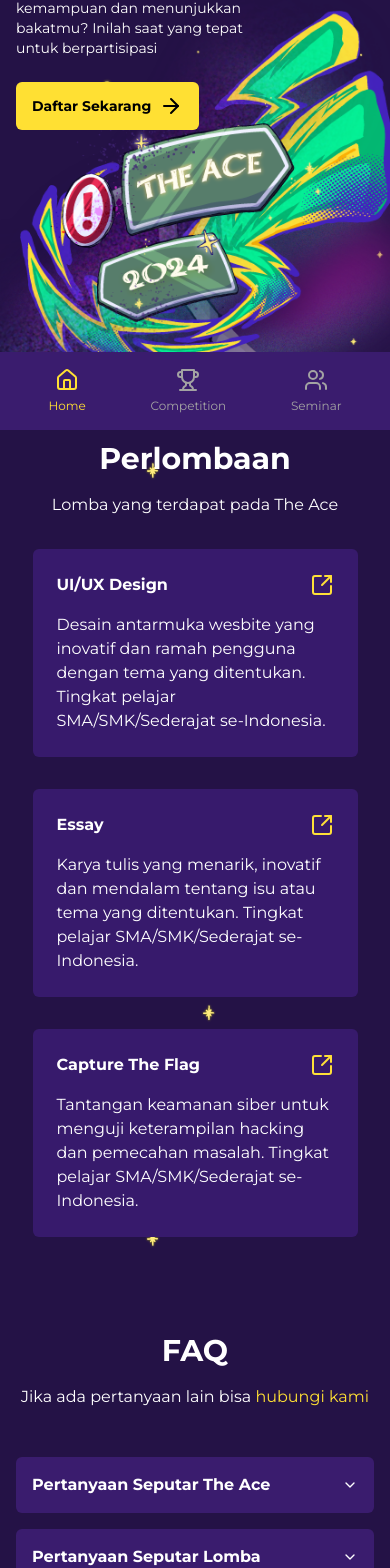
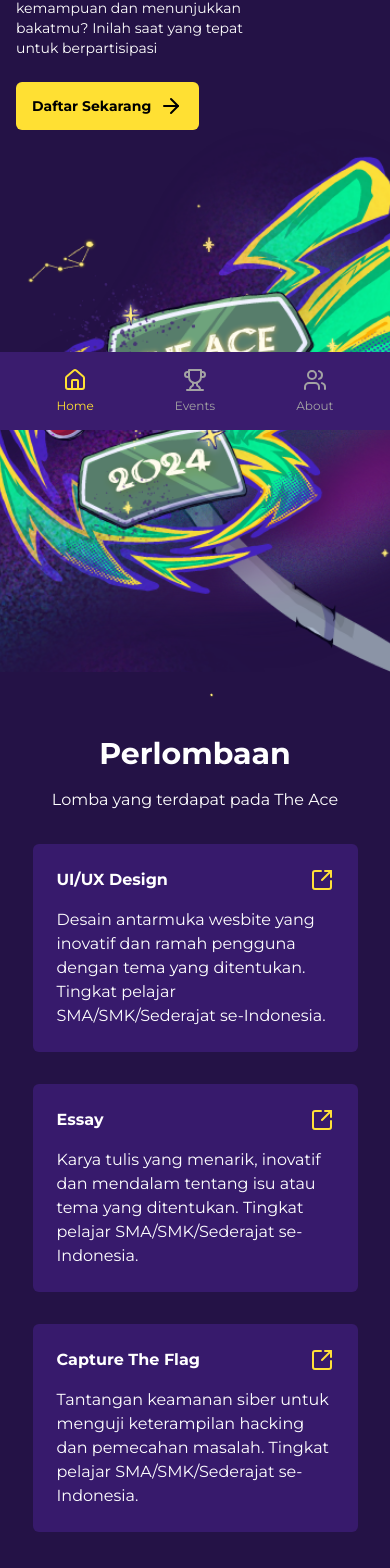
Before and after one commit to Brilliahib/theace-2024, a Next.js app: page / in a window 390 px wide. Shown: the part 414-1982 px from the top of the page. Built offline with nearby package versions, Linux system fonts and the light colour scheme.

Commit message:
fix: change text-size faq + change min h on landing page

```diff
--- a/app/about/page.jsx
+++ b/app/about/page.jsx
@@ -61,7 +61,7 @@ const AboutPage = () => {
           <div className="text-center space-y-4">
             <div className="mb-12 space-y-4">
               <h1 className="md:text-3xl text-2xl font-bold">Dokumentasi</h1>
-              <p>
+              <p className="md:inline-block hidden">
                 Lorem ipsum dolor sit amet consectetur, adipisicing elit.
                 Accusantium, quis.
               </p>
--- a/app/page.jsx
+++ b/app/page.jsx
@@ -27,7 +27,7 @@ export default function Home() {
   return (
     <>
       <div
-        className="md:h-screen min-h-[85vh] flex flex-col space-y-8 justify-start sm:justify-center items-center md:items-start bg-cover bg-center pad-x"
+        className="md:h-screen min-h-[120vh] flex flex-col space-y-8 justify-start sm:justify-center items-center md:items-start bg-cover bg-center pad-x"
         style={{
           backgroundImage: `url(${backgroundImage})`,
         }}
--- a/components/faq/faq.jsx
+++ b/components/faq/faq.jsx
@@ -20,47 +20,38 @@ export function FAQ() {
       </div>
       <Accordion type="single" collapsible className="w-full space-y-4">
         <AccordionItem value="item-1" className="border-0">
-          <AccordionTrigger className="p-4 rounded-md bg-secondary text-white font-bold">
+          <AccordionTrigger className="p-4 rounded-md bg-secondary text-white font-semibold md:text-base text-sm">
             Pertanyaan Seputar The Ace
           </AccordionTrigger>
           <AccordionContent className="p-4 rounded-md bg-secondary mt-4">
             <div className="space-y-4">
-              <div className="border-b-2">
-                <p className="mb-4">
-                  Yes. It adheres to the WAI-ARIA design pattern.
-                </p>
+              <div>
+                <p>Yes. It adheres to the WAI-ARIA design pattern.</p>
               </div>
-              <div>Yes. It adheres to the WAI-ARIA design pattern.</div>
             </div>
           </AccordionContent>
         </AccordionItem>
         <AccordionItem value="item-2" className="border-0">
-          <AccordionTrigger className="p-4 rounded-md bg-secondary  text-white font-bold">
+          <AccordionTrigger className="p-4 rounded-md bg-secondary  text-white font-semibold md:text-base text-sm">
             Pertanyaan Seputar Lomba
           </AccordionTrigger>
           <AccordionContent className="p-4 rounded-md bg-secondary mt-4">
             <div className="space-y-4">
-              <div className="border-b-2">
-                <p className="mb-4">
-                  Yes. It adheres to the WAI-ARIA design pattern.
-                </p>
+              <div>
+                <p>Yes. It adheres to the WAI-ARIA design pattern.</p>
               </div>
-              <div>Yes. It adheres to the WAI-ARIA design pattern.</div>
             </div>
           </AccordionContent>
         </AccordionItem>
         <AccordionItem value="item-3" className="border-0">
-          <AccordionTrigger className="p-4 rounded-md bg-secondary  text-white font-bold">
+          <AccordionTrigger className="p-4 rounded-md bg-secondary  text-white font-semibold md:text-base text-sm">
             Pertanyaan Seputar Seminar
           </AccordionTrigger>
           <AccordionContent className="p-4 rounded-md bg-secondary mt-4">
             <div className="space-y-4">
-              <div className="border-b-2">
-                <p className="mb-4">
-                  Yes. It adheres to the WAI-ARIA design pattern.
-                </p>
+              <div>
+                <p>Yes. It adheres to the WAI-ARIA design pattern.</p>
               </div>
-              <div>Yes. It adheres to the WAI-ARIA design pattern.</div>
             </div>
           </AccordionContent>
         </AccordionItem>
--- a/components/navbar/nav-mobile.jsx
+++ b/components/navbar/nav-mobile.jsx
@@ -31,7 +31,7 @@ const NavMobile = () => {
                 }`}
               >
                 <Trophy />
-                <p className="text-xs">Competition</p>
+                <p className="text-xs">Events</p>
               </div>
             </PopoverTrigger>
             <PopoverContent className="shadow-xl w-60 py-6 rounded-xl bg-secondary/50  backdrop-blur border-0">
@@ -60,18 +60,26 @@ const NavMobile = () => {
                     Essay Competition
                   </Link>
                 </div>
+                <div>
+                  <Link
+                    href={"/seminar"}
+                    className="font-semibold text-primary hover:bg-secondary p-4 rounded-full"
+                  >
+                    Seminar
+                  </Link>
+                </div>
               </div>
             </PopoverContent>
           </Popover>
           <Link
-            href="/seminar"
+            href="/about"
             className={`${
-              pathname === "/seminar" ? "text-primary" : "text-neutral-400 "
+              pathname === "/about" ? "text-primary" : "text-neutral-400 "
             }`}
           >
             <div className="flex flex-col justify-center items-center gap-y-1.5 text-sm">
               <Users />
-              <p className="text-xs">Seminar</p>
+              <p className="text-xs">About</p>
             </div>
           </Link>
         </div>
```
